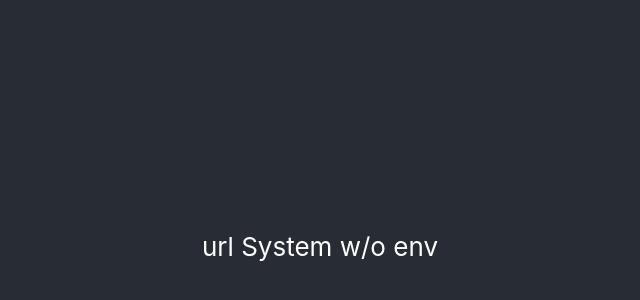
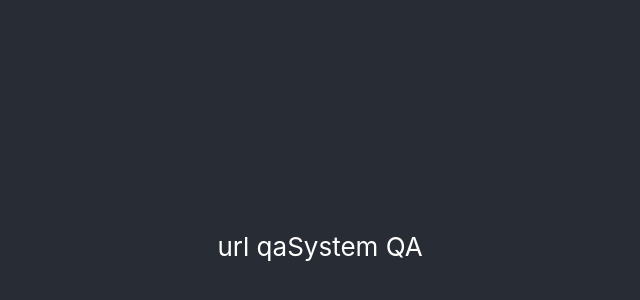
Before and after one commit to anujsharma-bbd/using-react-environments-package, a React (Create React App) app: page / in a window 1280 px wide. Shown: the part 154-454 px from the top of the page, without its empty margins (320-960 px from the left). Built offline with nearby package versions, Linux system fonts and the light colour scheme.

Commit message:
implementing environments using react-environments

```diff
--- a/package.json
+++ b/package.json
@@ -5,11 +5,11 @@
    "dependencies": {
       "react": "^16.8.6",
       "react-dom": "^16.8.6",
-      "react-environments": "^1.0.0",
+      "react-environments": "^1.1.2",
       "react-scripts": "2.1.8"
    },
    "scripts": {
-      "prestart": "node node_modules/react-environments --env=qa",
+      "prestart": "node node_modules/react-environments --path=src/environments",
       "start": "react-scripts start",
       "build": "react-scripts build",
       "test": "react-scripts test",
--- a/src/environments/environment.js
+++ b/src/environments/environment.js
@@ -1,8 +1 @@
-module.exports = {
-   "baseUrl": "url ",
-   "systemName": "System w/o env",
-   "settings": {
-      "name": "test ",
-      "age": 9
-   }
-}
+module.exports = {"baseUrl":"url qa","systemName":"System QA","settings":{"name":"test QA","age":14}}
```
Also changed, not shown: 1 other file (tests, documents, lock files or other folders).
